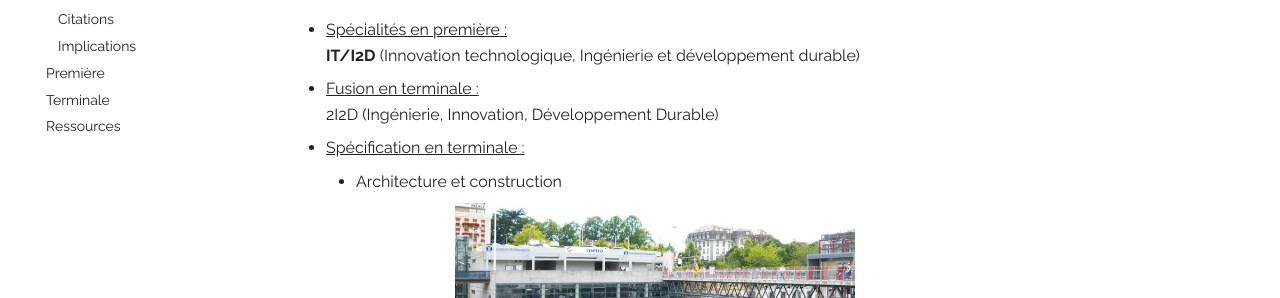
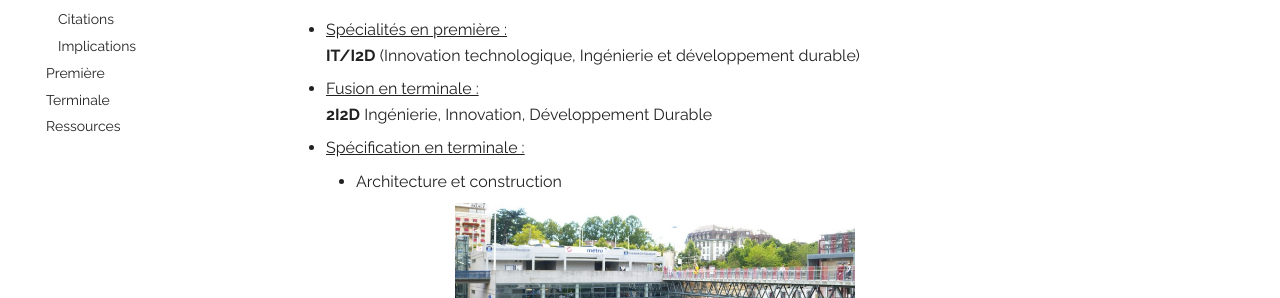
Before and after one commit to Lidlkidjoe/Progression-STI2D-2025, an MkDocs documentation site: the page built from docs/faits.md, in a window 1280 px wide and 900 px high. Shown: the part 227-525 px from the top of the window. Built offline with MkDocs 1.6.1 and Material for MkDocs 9.7.7, drawn with Linux system fonts in a browser that asks for light colours.

```diff
--- a/docs/faits.md
+++ b/docs/faits.md
@@ -6,7 +6,7 @@
      **IT/I2D** (Innovation technologique, Ingénierie et développement durable)
 
     * <u>Fusion en terminale :</u>
-    2I2D (Ingénierie, Innovation, Développement Durable)
+    **2I2D** Ingénierie, Innovation, Développement Durable
 
     * <u>Spécification en terminale :</u>
 
```
Also changed, not shown: site/faits/index.html, site/search/search_index.json.
